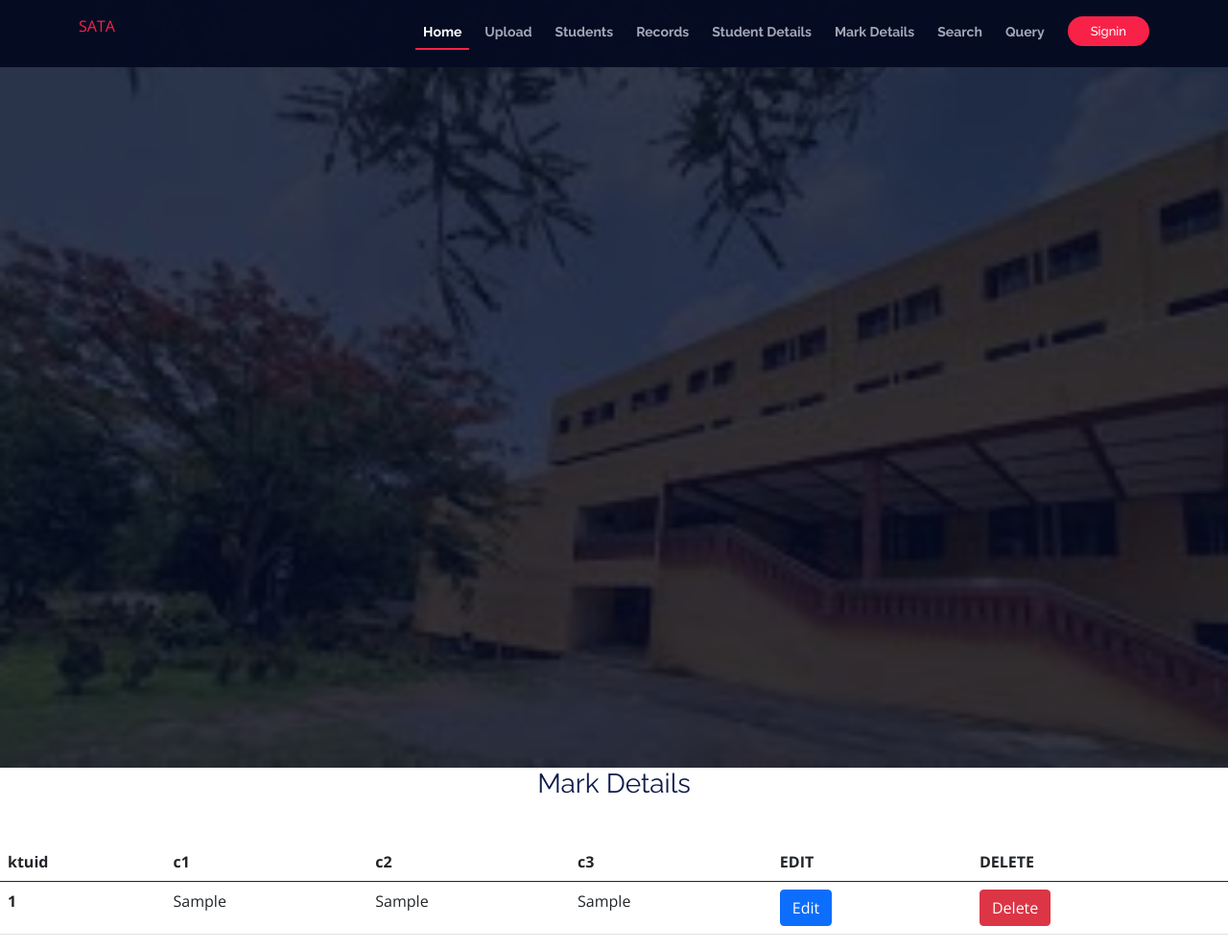
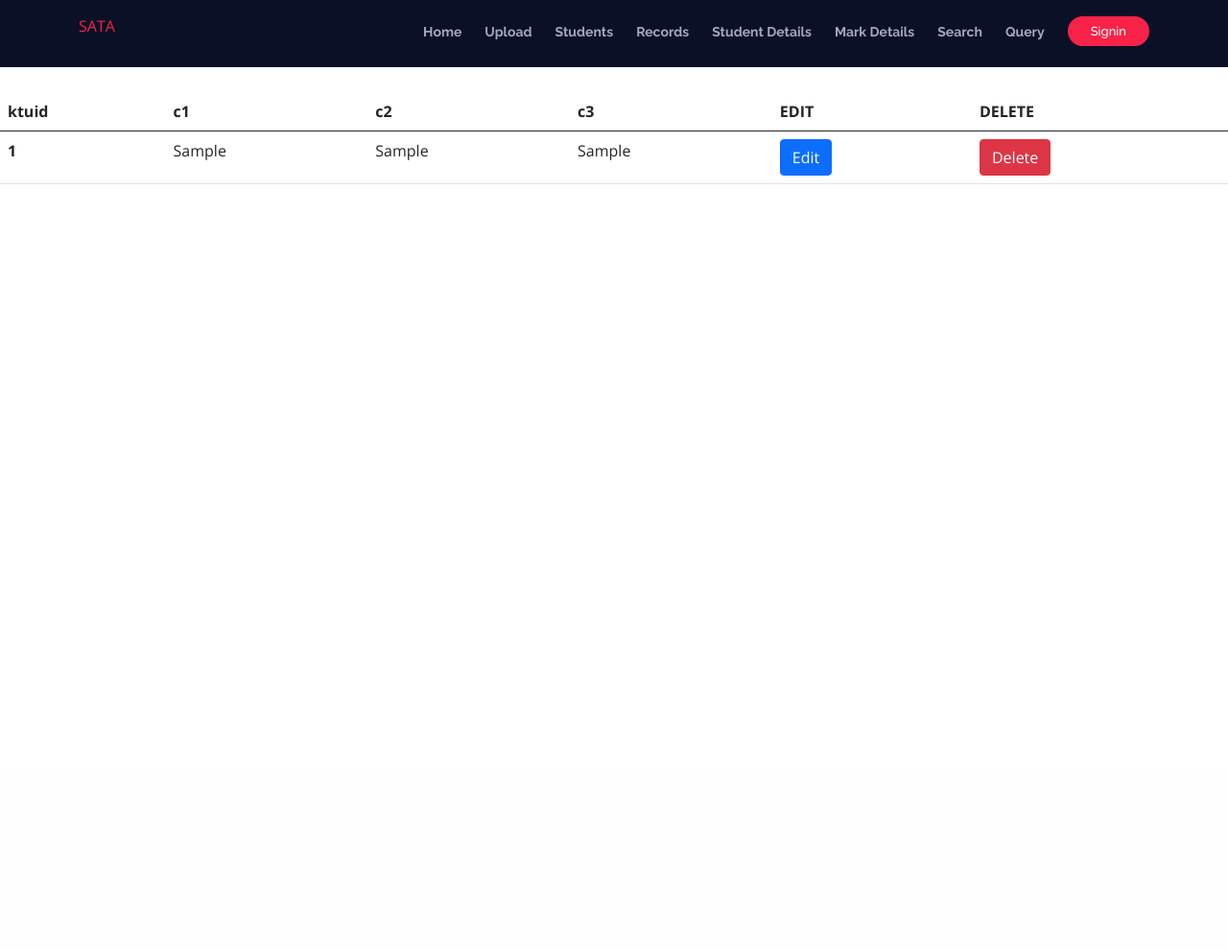
Before and after one commit to sujith-kumara/SATA, a Flask app: page /markdetails in a window 1280 px wide. Shown: the whole page at 96% size. After the commit the page ends 192 px from the top, so only its background shows below. Run offline with Flask 2, Linux system fonts and the light colour scheme; tables that the repository leaves empty hold one stand-in row (values such as "Sample post"); some libraries are stand-ins or nearby versions.

Commit message:
fix-markdetails

```diff
--- a/templates/markdetails.html
+++ b/templates/markdetails.html
@@ -1,11 +1,9 @@
-{% extends 'base.html' %}
+{% extends 'base-minimal.html' %}
 {% block title %}
     Mark Details
 {% endblock title %}
 {% block body %}
-    <h3 class="text-center">
-        <span>Mark Details</span>
-    </h3>
+<br><br><br>
     {% with messages=get_flashed_messages(with_categories=true) %}
     {% if messages %}
         {% for category, message in messages %}
```
